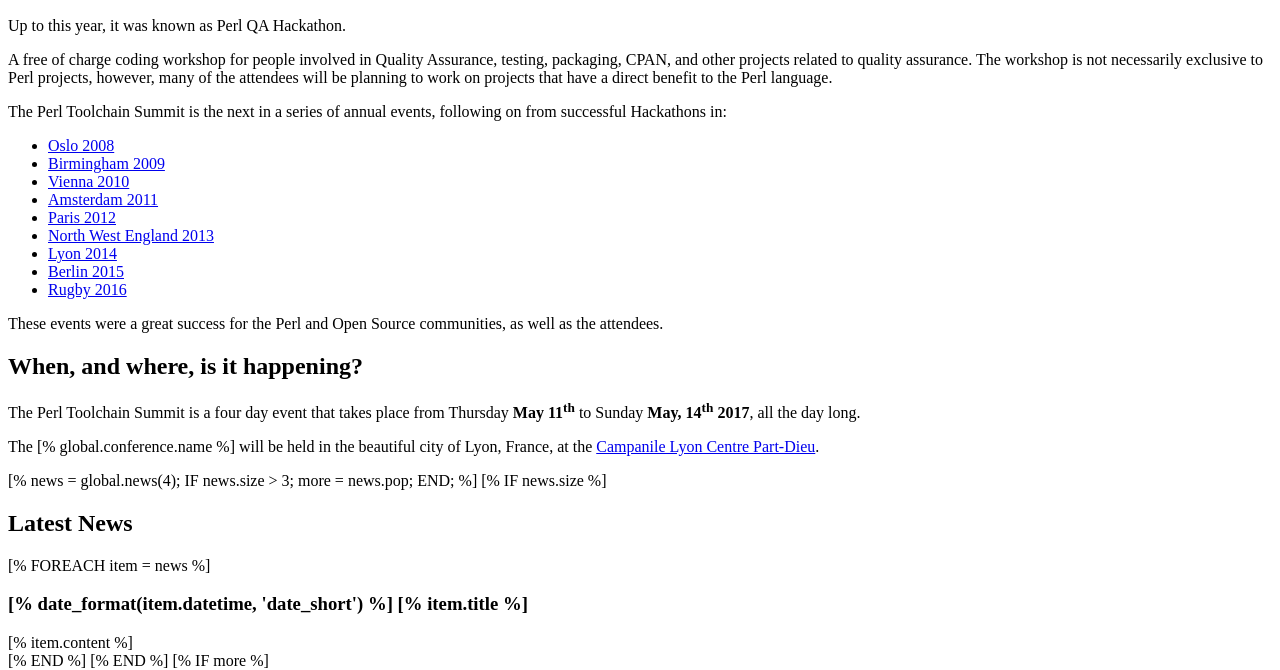
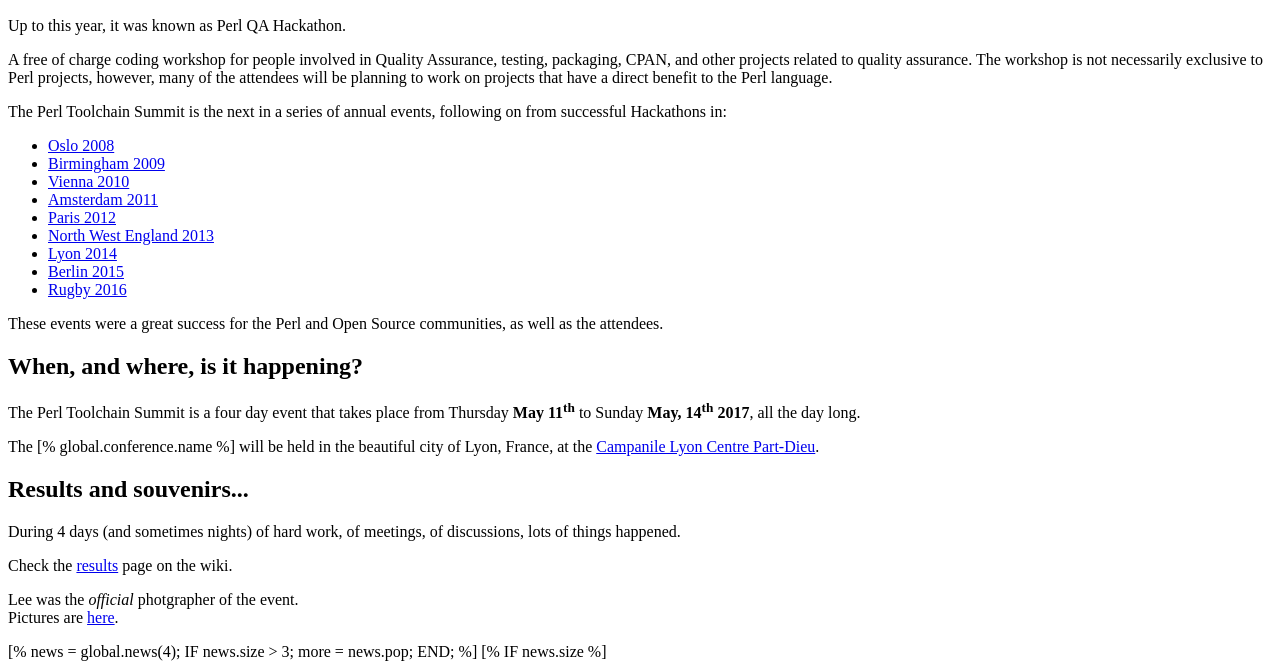
Before and after one commit to Act-Conferences/qa2017, a plain HTML site: page actdocs/static/index.html in a window 1280 px wide. Shown: the part 136-806 px from the top of the page. Drawn offline with Linux system fonts and the light colour scheme.

Commit message:
cleanup menus/wiki and add links to results and photos on the main page

```diff
--- a/actdocs/static/index.html
+++ b/actdocs/static/index.html
@@ -36,6 +36,21 @@
 <a href="http://www.booking.com/hotel/fr/campanile-lyon-centre-forum-part-dieu.html?aid=313263">Campanile Lyon Centre Part-Dieu</a>.
 </p>
 
+<h2>Results and souvenirs...</h2>
+
+<p>
+   During 4 days (and sometimes nights) of hard work, of meetings, of discussions, lots of
+   things happened.
+</p>
+<p>
+   Check the <a href="[% make_uri('wiki?node=Results') %]">results</a> page on the wiki.
+</p>
+<p>
+    Lee was the <i>official</i> photgrapher of the event.<br/>
+	Pictures are <a href="https://www.flickr.com/gp/101485128@N06/R9Aj0F">here</a>.
+</p>
+
+
 [% news = global.news(4);
    IF news.size > 3;
      more = news.pop;
```
Also changed, not shown: 1 other file.
